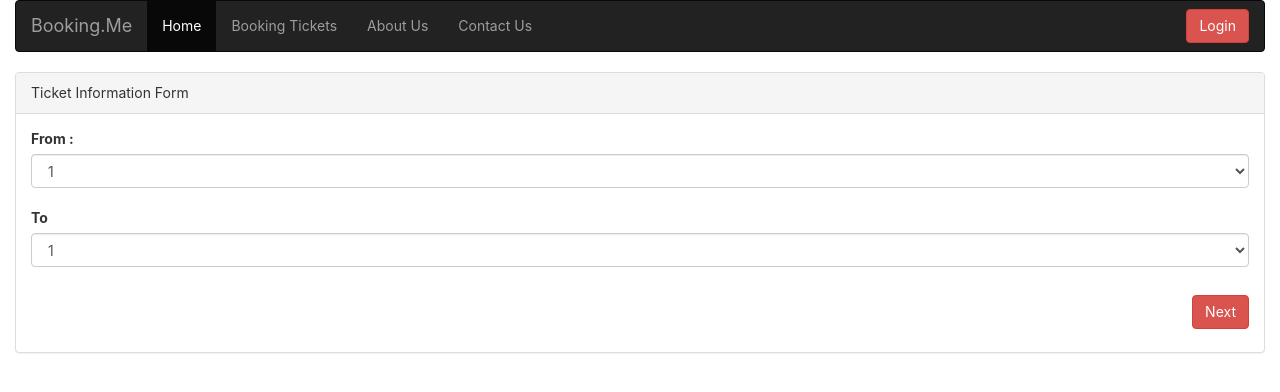
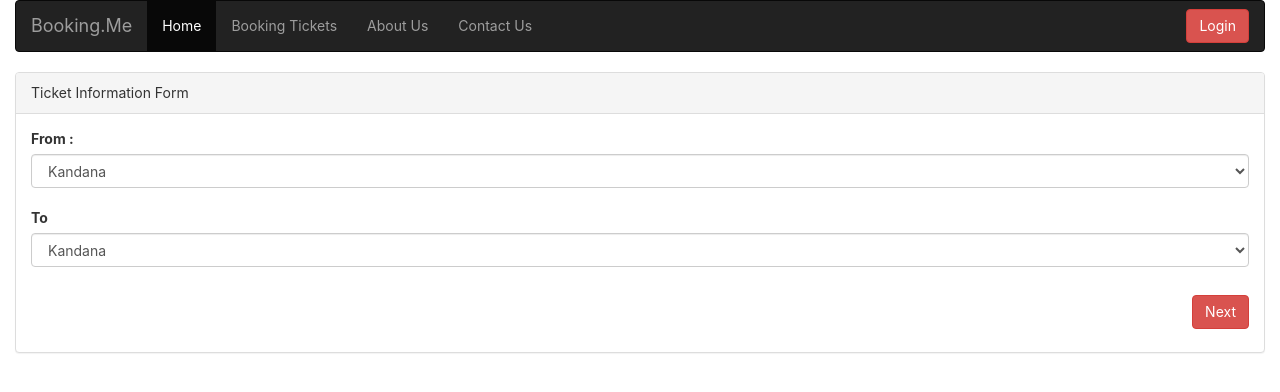
Before and after one commit to melan96/tickets.me_Ticket_Reservation_system, a React (Create React App) app: page /tickets in a window 1280 px wide. Shown: the top 392 px of the page. Built offline with nearby package versions, Linux system fonts and the light colour scheme.

Commit message:
component transistions initial backend depends added to core

```diff
--- a/package.json
+++ b/package.json
@@ -3,8 +3,12 @@
   "version": "0.1.0",
   "private": true,
   "dependencies": {
+    "axios": "^0.18.0",
+    "body-parser": "^1.19.0",
     "bootstrap": "^4.3.1",
-    "mongoose": "^5.5.2",
+    "cors": "^2.8.5",
+    "express": "^4.16.4",
+    "mongoose": "^5.5.5",
     "react": "^16.8.6",
     "react-bootstrap": "^1.0.0-beta.8",
     "react-dom": "^16.8.6",
--- a/src/Components/Pages/UserTicketBookingForm.js
+++ b/src/Components/Pages/UserTicketBookingForm.js
@@ -34,6 +34,7 @@ class UserTicketBookingForm extends Component {
   //onFieldChange capture
   onFieldChange = input => e => {
     console.log("onFieldFunctionExecuted");
+    console.log(e.target.value);
     this.setState({
       [input]: e.target.value
     });
@@ -57,10 +58,11 @@ class UserTicketBookingForm extends Component {
           <TicketBasicInformation
             nextPage={this.nextPage}
             onFieldChange={this.onFieldChange}
+            values={values}
           />
         );
       case 2:
-        return <TrainSheduleTable />;
+        return <TrainSheduleTable values={values} />;
     }
   }
 }
--- a/src/Components/TicketBasicInformation.js
+++ b/src/Components/TicketBasicInformation.js
@@ -14,11 +14,15 @@ class TicketBasicInformation extends Component {
           <div className="panel-body">
             <div className="form-group">
               <label htmlFor="sel1">From :</label>
-              <select className="form-control" id="sel1">
-                <option>1</option>
-                <option>2</option>
-                <option>3</option>
-                <option>4</option>
+              <select
+                className="form-control"
+                id="sel1"
+                onChange={onFieldChange("to")}
+              >
+                <option>Kandana</option>
+                <option>Matara</option>
+                <option>Badulla</option>
+                <option>Negombo</option>
               </select>
 
               <br />
@@ -28,10 +32,10 @@ class TicketBasicInformation extends Component {
                   className="form-control"
                   onChange={onFieldChange("from")}
                 >
-                  <option>1</option>
-                  <option>2</option>
-                  <option>3</option>
-                  <option>4</option>
+                  <option>Kandana</option>
+                  <option>Matara</option>
+                  <option>Badulla</option>
+                  <option>Negombo</option>
                 </select>
                 <br />
                 <button
--- a/src/Components/TrainSheduleTable.js
+++ b/src/Components/TrainSheduleTable.js
@@ -1,13 +1,26 @@
 import React, { Component } from "react";
 import TrainRecord from "./TrainRecord";
+import axios from "axios";
 
 class TrainSheduleTable extends Component {
+  constructor(props) {
+    super(props);
+    console.log(this.props.values.to);
+  }
+
+  componentDidMount() {
+    axios
+      .get("https://jsonplaceholder.typicode.com/todos")
+      .then(res => {
+        console.log(res);
+      })
+      .catch(err => {
+        console.log(err);
+      });
+  }
+
   render() {
-    return (
-      <div className="container-fluid">
-        <TrainRecord />
-      </div>
-    );
+    return <h1>Your Start : {JSON.stringify(this.props.values.to)}</h1>;
   }
 }
 
--- /dev/null
+++ b/src/backend/server.js
@@ -0,0 +1,3 @@
+const express = require("express");
+const bodyParser = require("body-parser");
+const cors = require("cors");
```
Also changed, not shown: 1 other file (tests, documents, lock files or other folders).
